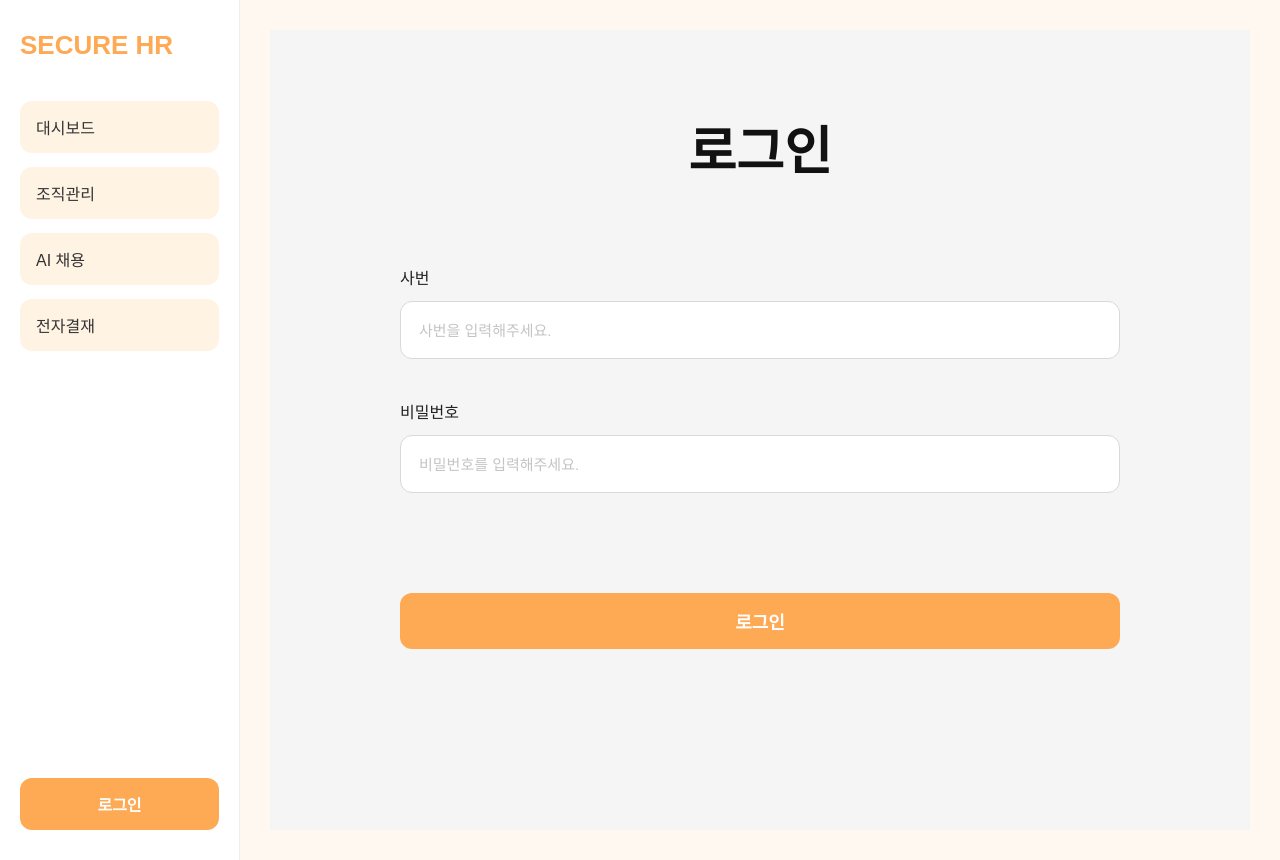
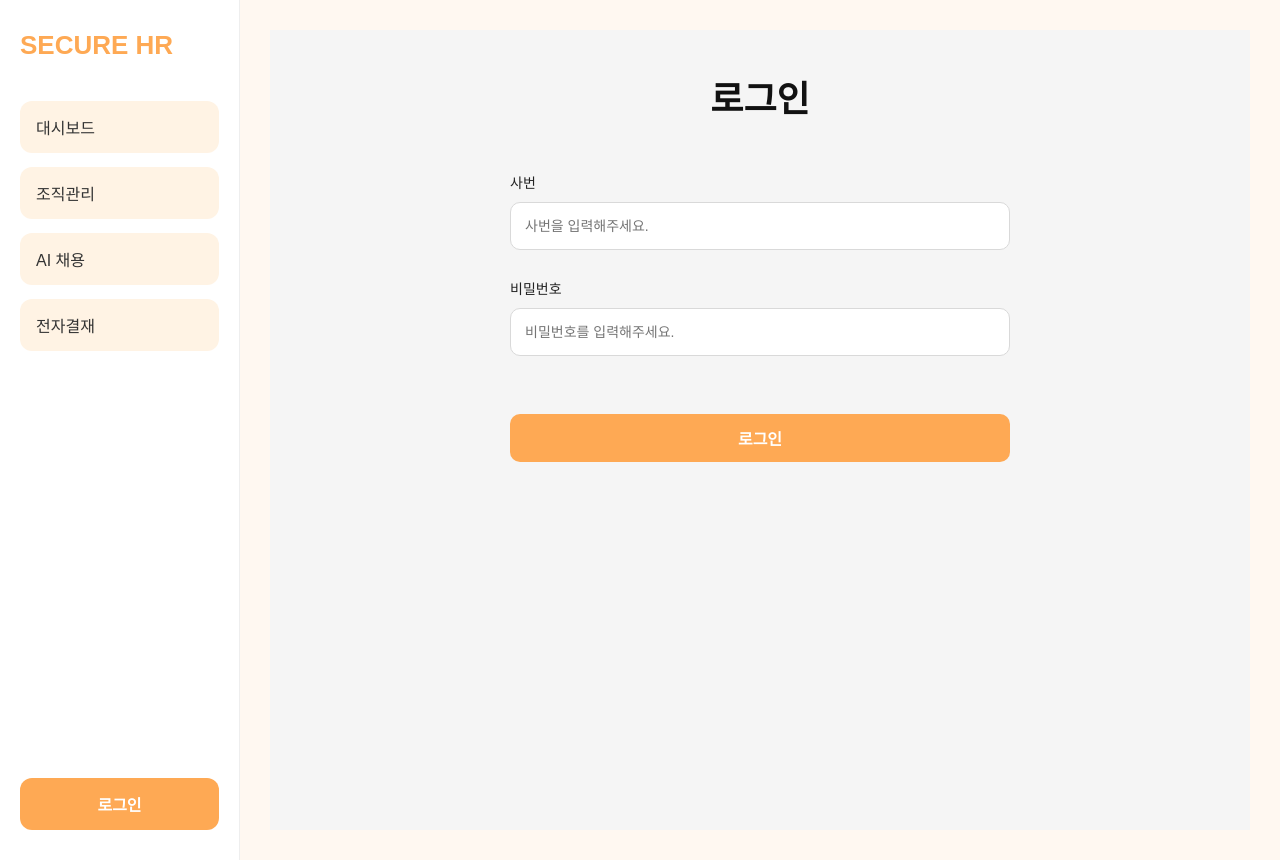
Before and after one commit to Miniproject-management/management-front, a React (Vite) app: page /login in a window 1280 px wide. Built offline with nearby package versions, Linux system fonts and the light colour scheme.

Commit message:
로그인 ui수정

```diff
--- a/src/styles/login.css
+++ b/src/styles/login.css
@@ -6,23 +6,23 @@
   justify-content: center;
   align-items: flex-start;
 
-  padding-top: 80px;
+  padding-top: 40px;
 
   background-color: #f5f5f5;
 }
 
 .login-container {
   width: 100%;
-  max-width: 720px;
+  max-width: 500px;
 }
 
 .login-title {
   text-align: center;
 
-  font-size: 52px;
+  font-size: 36px;
   font-weight: 700;
 
-  margin-bottom: 80px;
+  margin-bottom: 50px;
 
   color: #111;
 }
@@ -30,61 +30,49 @@
 .login-form {
   display: flex;
   flex-direction: column;
-  gap: 40px;
+  gap: 28px;
 }
 
 .input-group {
   display: flex;
   flex-direction: column;
-  gap: 12px;
+  gap: 10px;
 }
 
 .input-group label {
-  font-size: 16px;
+  font-size: 14px;
   color: #222;
 }
 
 .input-group input {
-  height: 58px;
+  height: 48px;
 
   border: 1px solid #d9d9d9;
-  border-radius: 12px;
+  border-radius: 10px;
 
-  padding: 0 18px;
+  padding: 0 14px;
 
-  font-size: 15px;
+  font-size: 14px;
 
   outline: none;
   background-color: white;
 }
 
-.input-group input::placeholder {
-  color: #c4c4c4;
-}
+.login-button {
+  margin-top: 30px;
 
-.input-group input:focus {
-  border-color: #fea954;
-}
-
-.login-button {
-  margin-top: 60px;
-
-  height: 56px;
+  height: 48px;
 
   border: none;
-  border-radius: 12px;
+  border-radius: 10px;
 
   background-color: #fea954;
   color: white;
 
-  font-size: 18px;
+  font-size: 16px;
   font-weight: 600;
 
   cursor: pointer;
 
   transition: 0.2s;
 }
-
-.login-button:hover {
-  opacity: 0.9;
-}
```
